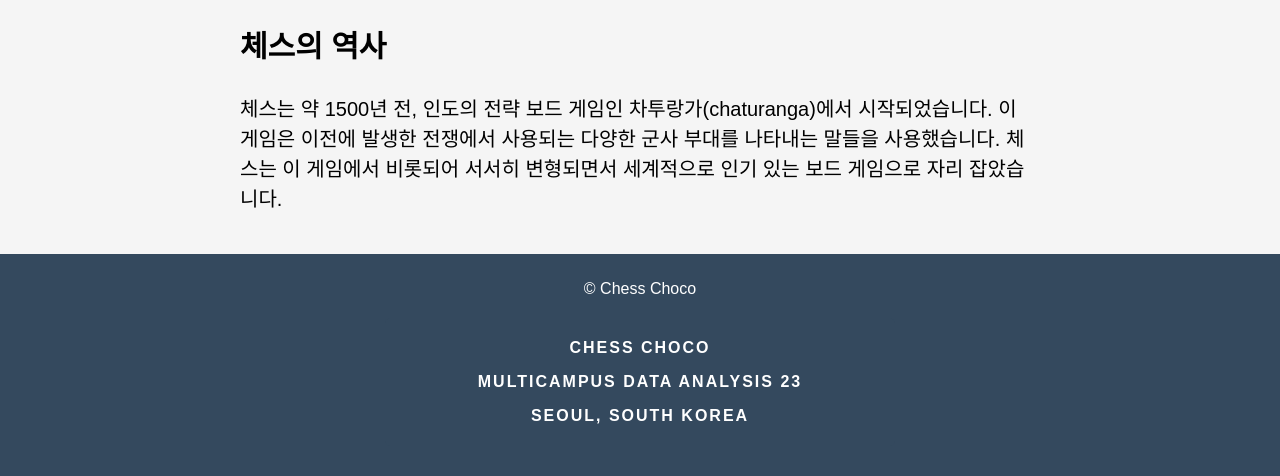
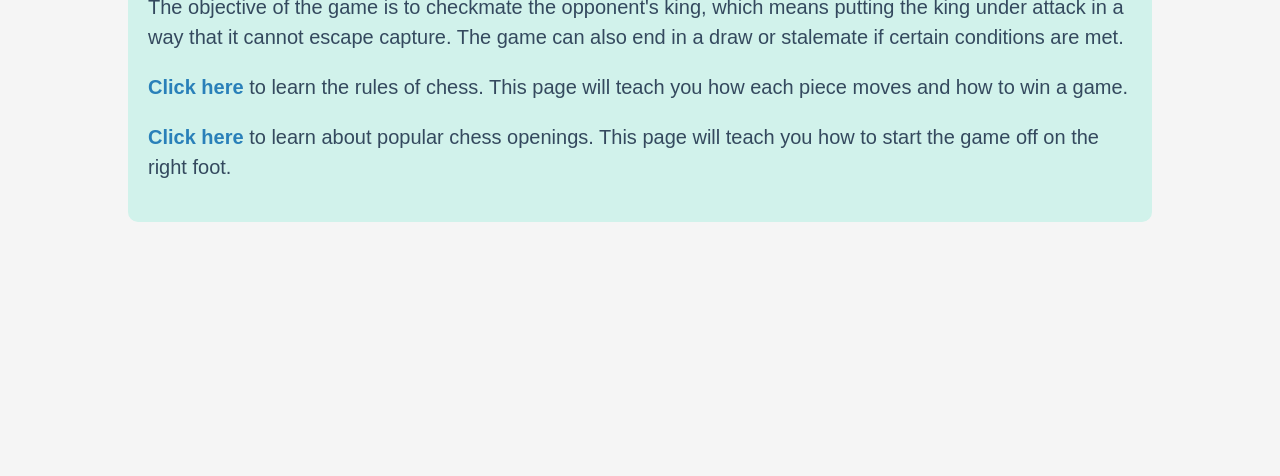
Before and after one commit to chess-choco/semi_project, a Django app: page / in a window 1280 px wide. Shown: the part 805-1281 px from the top of the page. After the commit the page ends 1027 px from the top, so only its background shows below. Run offline with Django 4.2, Linux system fonts and the light colour scheme.

Commit message:
Revert "Hoopmad"

```diff
--- a/ChessChoco/MainPage/templates/index.html
+++ /dev/null
@@ -1,132 +0,0 @@
-<!DOCTYPE html>
-<html>
-<head>
-	<meta charset="UTF-8">
-    <style>
-        body {
-            background-color: #F5F5F5;
-            font-family: Arial, sans-serif;
-            margin: 0;
-            padding: 0;
-        }
-
-        header {
-            background-color: #6C7A89;
-            color: white;
-            padding: 10px;
-            text-align: center;
-            position: relative;
-        }
-
-        nav ul {
-            list-style: none;
-            margin: 0;
-            padding: 0;
-            text-align: center;
-        }
-
-        nav li {
-            display: inline-block;
-            margin-right: 20px;
-        }
-
-        nav li:last-child {
-            margin-right: 0;
-        }
-
-        nav a {
-            color: #fff;
-            text-decoration: none;
-        }
-
-        nav a:hover {
-            color: #ccc;
-        }
-
-        h1 {
-            margin-top: 20px;
-            text-align: center;
-            font-size: 50px;
-            color: #2C3E50;
-        }
-
-        main {
-            padding: 20px;
-            max-width: 800px;
-            margin: 0 auto;
-            font-size: 20px;
-            line-height: 1.5;
-        }
-
-        main.p {
-
-            color: #34495E;
-            margin: 20px 0;
-
-        }
-
-        .cta {
-            background-color: #34495E;
-            color: white;
-            display: block;
-            text-align: center;
-            padding: 5px;
-            border-radius: 5px;
-            margin: 20px auto;
-            width: 500px;
-            font-weight: bold;
-            text-transform: uppercase;
-            letter-spacing: 2px;
-            transition: all 0.2s ease-in-out;
-        }
-
-        .cta:hover {
-            background-color: #6C7A89;
-            cursor: pointer;
-        }
-
-        footer {
-            background-color: #34495E;
-            color: white;
-            text-align: center;
-            padding: 10px;
-        }
-
-        img {
-            max-width: 100%;
-            height: auto;
-            display: block;
-            margin: 20px auto;
-        }
-      </style>
-	<title>Chess Basics</title>
-</head>
-<body>
-	<header>
-		<h1>체스</h1>
-		<nav>
-			<ul>
-				<li><a href="/main">Home</a></li>
-				<li><a href="/rules">규칙</a></li>
-				<li><a href="/openings">오프닝</a></li>
-			</ul>
-		</nav>
-	</header>
-	<main>
-		<h2>체스란 무엇인가?</h2>
-		<p>체스는 두 명의 플레이어가 서로 경쟁하여 킹을 잡는 것이 목적인 전략 보드 게임입니다. 게임을 시작할 때, 각 플레이어는 킹, 퀸, 룩, 비숍, 나이트, 그리고 폰으로 구성된 16개의 말을 가지고 있습니다.</p>
-        <p>체스보드는 8x8크기의 정사각형이며 검은색과 흰색으로 번갈아 칠해져 있습니다. 플레이어는 각자의 말을 이동시켜 상대방의 킹을 공격하고 잡아야 합니다. 이때, 공격받은 킹이 다음 턴에도 공격을 피할 수 없다면, 그 상태를 체크메이트라고 하며, 게임에서 승리합니다.</p>
-		<img src="https://images.unsplash.com/photo-1580541832626-2a7131ee809f?ixlib=rb-4.0.3&ixid=MnwxMjA3fDB8MHxwaG90by1wYWdlfHx8fGVufDB8fHx8&auto=format&fit=crop&w=1177&q=80" alt="Chessboard">
-        <h2>체스의 역사</h2>
-		<p>체스는 약 1500년 전, 인도의 전략 보드 게임인 차투랑가(chaturanga)에서 시작되었습니다. 이 게임은 이전에 발생한 전쟁에서 사용되는 다양한 군사 부대를 나타내는 말들을 사용했습니다. 체스는 이 게임에서 비롯되어 서서히 변형되면서 세계적으로 인기 있는 보드 게임으로 자리 잡았습니다.</p>
-	</main>
-	<footer>
-		<p>&copy; Chess Choco</p>
-		<div class="cta" onclick="window.open('http://github.com/chess-choco/semi_project');">
-			<p>Chess Choco</p>
-			<p>MultiCampus Data Analysis 23</p>
-			<p>Seoul, South Korea</p>
-		</div>
-	</footer>
-</body>
-</html>
--- a/ChessChoco/MainPage/templates/mainpage.html
+++ b/ChessChoco/MainPage/templates/mainpage.html
@@ -112,8 +112,8 @@
     <div class="container">
         <h2><img class="chess-image" src="https://images.unsplash.com/photo-1580541832626-2a7131ee809f?ixlib=rb-4.0.3&ixid=MnwxMjA3fDB8MHxwaG90by1wYWdlfHx8fGVufDB8fHx8&auto=format&fit=crop&w=1177&q=80" alt="Chess Board"></h2>
       <div class="history">
-        <h2>체스란 무엇인가?</h2>
-        <p>체스는 가장 오래된 보드 게임이자, 오늘날까지도 여전히 많은 사람들이 즐기는 보드 게임이다. 체스는 서기 6세기, 혹은 그 이전의 ‘차투랑가(chaturanga)’라는 인도의 게임에서 시작되었다. 체스에 사용되는 4가지 말의 이름은 군대의 4가지 병과인 코끼리, 말, 전차(혹은 보트), 그리고 보병을 의미하는 것이다. 체스는 원래 4명의 사람이 참가하는 게임이었으며, 인도에서 페르시아로 전해졌고, 7세기나 8세기 초 서구에 소개되었을 때, 이 게임의 형식은 오늘날 우리가 알고 있는 게임의 형식과 크게 다르지 않았다. 체스의 게임 형식은 과거에도, 그리고 지금도 두 사람이 각자 16개의 말을 가지고, 64개의 눈이 있는 체스 판에서, 상대의 킹(king)을 잡기 위해, 즉 ‘체크메이트(checkmate)’ 하기 위해 움직이는 것이다. </p>
+        <h2>What is Chess?</h2>
+        <p>Chess is a two-player board game that originated in India over a thousand years ago. It's played on a square board with 64 squares, and each player starts with 16 pieces: one king, one queen, two rooks, two knights, two bishops, and eight pawns. The goal of the game is to checkmate your opponent's king, which means putting their king in a position where it is under attack and cannot escape capture.</p>
       </div>
       <div class="rules">
         <h2>How to Play Chess</h2>
--- a/ChessChoco/MainPage/views.py
+++ b/ChessChoco/MainPage/views.py
@@ -2,5 +2,4 @@ from django.shortcuts import render
 
 # Create your views here.
 def index(request):
-    # return render(request, "mainpage.html")
-    return render(request, "index.html")
+    return render(request, "mainpage.html")
--- a/ChessChoco/OpeningAnalysis/templates/openings.html
+++ b/ChessChoco/OpeningAnalysis/templates/openings.html
@@ -6,8 +6,8 @@
       body {
         background-color: #F5F5F5;
         font-family: Arial, sans-serif;
-        margin: 0;
-        padding: 0;
+        margin: 20px;
+        padding: 20px;
       }
 
       header {
```
Also changed, not shown: ChessChoco/ChessRules/templates/rules.html (+17 -43 lines).
